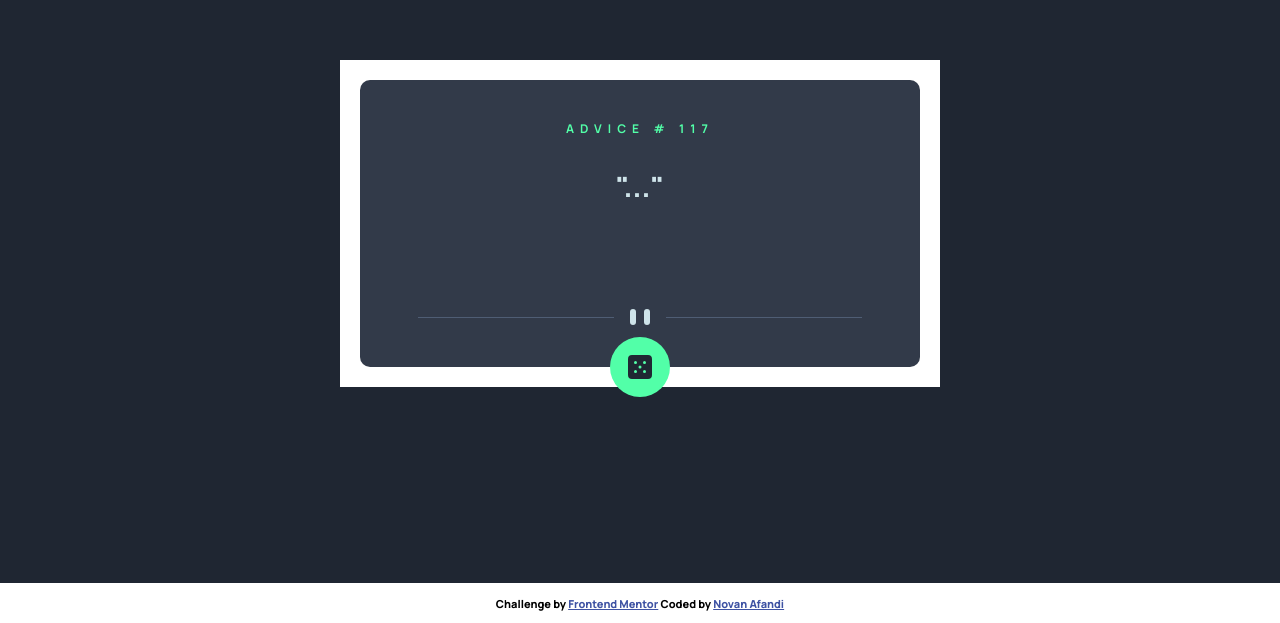
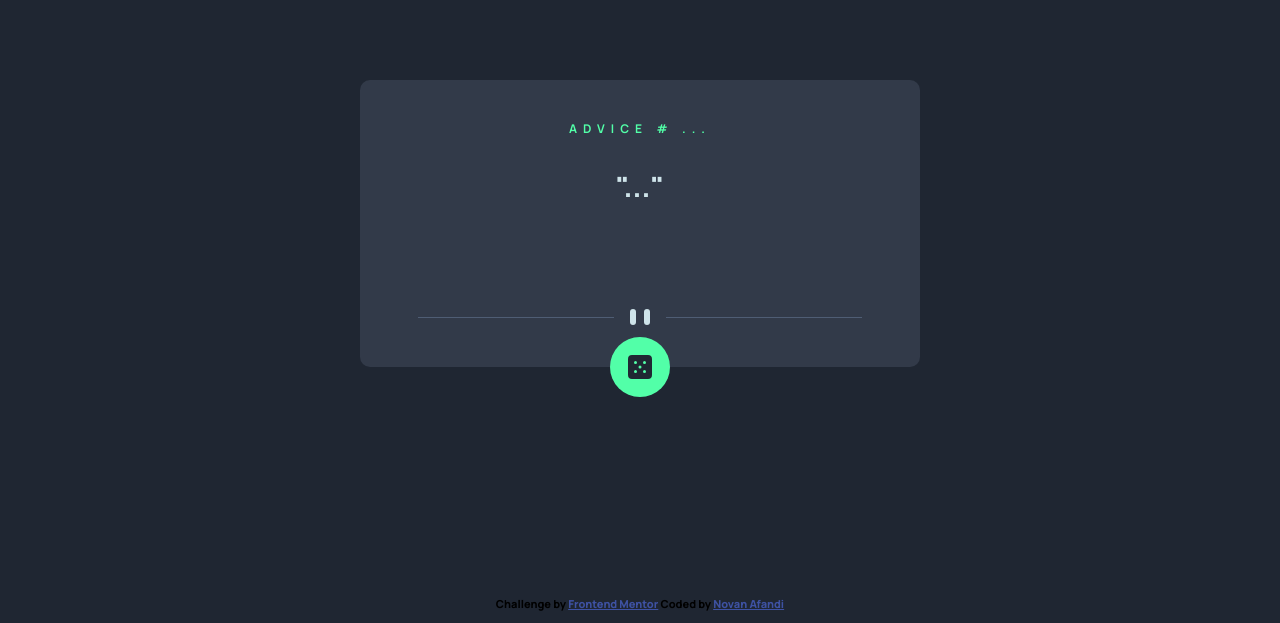
Before and after one commit to novanAfnd/frontend-mentor-advice-generator-app, a React (Vite) app: page / in a window 1280 px wide. Shown: the part 177-800 px from the top of the page. Built offline with nearby package versions, Linux system fonts and the light colour scheme.

Commit message:
Fetch advice

```diff
--- a/src/AdviceCard.jsx
+++ b/src/AdviceCard.jsx
@@ -1,24 +1,36 @@
-import React, { useState } from "react";
+import React, { useState, useEffect } from "react";
 import patternDividerMobile from "./assets/images/pattern-divider-mobile.svg";
 import patternDividerDesktop from "./assets/images/pattern-divider-desktop.svg";
 import iconDice from "./assets/images/icon-dice.svg";
 
 const AdviceCard = () => {
-  // Baris kode untuk membuat tombol berputar saat diklik
+  const [adviceId, setAdviceId] = useState("...");
+  const [adviceText, setAdviceText] = useState("...");
   const [rotate, setRotate] = useState(false); // tetapkan dulu rotate = false
+
+  // Aku tidak menggunakan useEffect karena advice akan ditampilkan setelah button diklik
+  const fetchAdvice = () => {
+    fetch("https://api.adviceslip.com/advice")
+      .then((result) => result.json())
+      .then((data) => {
+        setAdviceId(data.slip.id);
+        setAdviceText(data.slip.advice);
+      });
+  };
 
   function handleClick() {
     setRotate(true); // buat rotate menjadi true saat diklik
 
     setTimeout(() => {
       setRotate(false); // buat rotate menjadi false setelah 1 detik
+      fetchAdvice(); // tampilkan advice saat animasi dice berhenti berputar
     }, 1000);
   }
 
   return (
     <div className="card">
-      <h1 className="card__header">ADVICE # {"117"}</h1>
-      <p className="card__text">"{"..."}"</p>
+      <h1 className="card__header">ADVICE # {adviceId}</h1>
+      <p className="card__text">"{adviceText}"</p>
       <div className="card__divider"></div>
       <button
         className={`card__button ${rotate === true ? "card__button-rotating" : ""}`}
--- a/src/index.css
+++ b/src/index.css
@@ -37,7 +37,6 @@ body {
 }
 
 main {
-  background: white;
   width: 100%;
   display: flex;
   flex-direction: column;
@@ -54,7 +53,6 @@ a:hover {
 
 /* footer kali ini aku tidak menggunakan flex:1 pada main agar footer bisa dengan solid dan kokoh menempel di bagian bawah web */
 footer {
-  background: white;
   width: 100%;
   height: 40px;
   display: flex;
```
